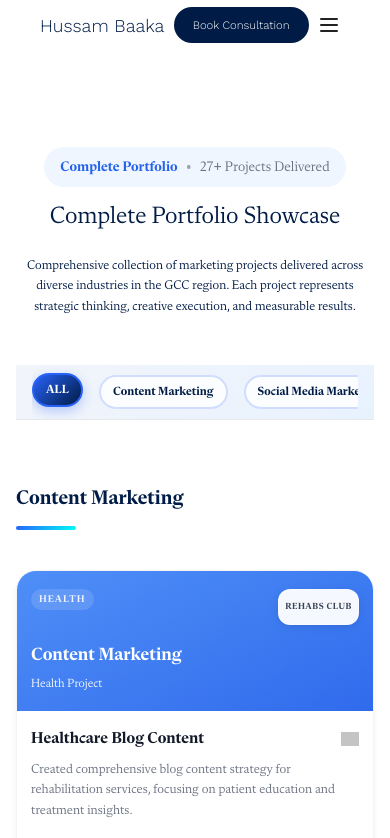
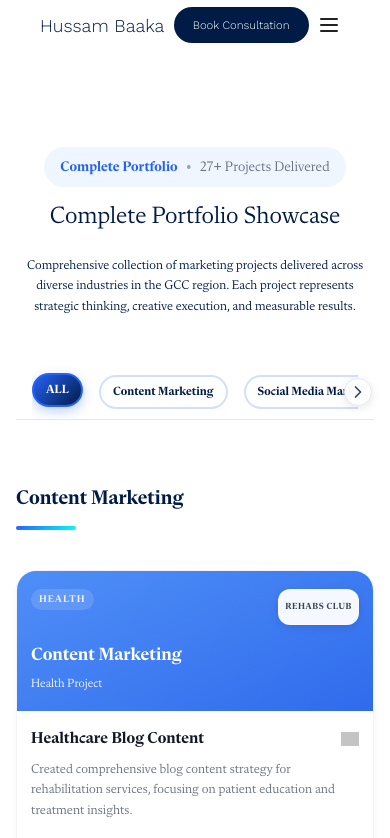
Before and after one commit to SystemSaura/hussam-portfolio, a Next.js app: page /portfolio in a window 390 px wide. Shown: the top 838 px of the page. Built offline with nearby package versions, Linux system fonts and the light colour scheme; grey boxes are pictures that could not be loaded.

Commit message:
improved portfolio page

```diff
--- a/src/portfolioPage/portfolioPage.module.css
+++ b/src/portfolioPage/portfolioPage.module.css
@@ -1,13 +1,19 @@
 /* Portfolio Page Styles - Matching Homepage Portfolio Section */
 
-/* Enhanced Tab Bar Styling */
+/* Enhanced Tab Bar Styling - Background Removed */
 .tabBarSection {
-  background: linear-gradient(135deg, #F2F5FA 0%, #E8F2FF 100%);
+  background: transparent;
   border-bottom: 1px solid #E5E7EB;
   position: sticky;
   top: 0;
   z-index: 20;
   backdrop-filter: blur(10px);
+}
+
+.tabContainerWrapper {
+  position: relative;
+  display: flex;
+  align-items: center;
 }
 
 .tabContainer {
@@ -17,10 +23,48 @@
   padding: 16px 0;
   scrollbar-width: none;
   -ms-overflow-style: none;
+  flex: 1;
 }
 
 .tabContainer::-webkit-scrollbar {
   display: none;
+}
+
+/* Scroll Arrow Styles */
+.scrollArrow {
+  position: absolute;
+  top: 50%;
+  transform: translateY(-50%);
+  z-index: 10;
+  background: rgba(255, 255, 255, 0.95);
+  border: 1px solid #E5E7EB;
+  border-radius: 50%;
+  width: 40px;
+  height: 40px;
+  display: flex;
+  align-items: center;
+  justify-content: center;
+  cursor: pointer;
+  transition: all 0.3s ease;
+  color: #374151;
+  backdrop-filter: blur(10px);
+  box-shadow: 0 2px 8px rgba(0, 0, 0, 0.1);
+}
+
+.scrollArrow:hover {
+  background: rgba(255, 255, 255, 1);
+  border-color: #2762F8;
+  color: #2762F8;
+  transform: translateY(-50%) scale(1.05);
+  box-shadow: 0 4px 12px rgba(39, 98, 248, 0.2);
+}
+
+.scrollArrowLeft {
+  left: -20px;
+}
+
+.scrollArrowRight {
+  right: -20px;
 }
 
 .tabButton {
@@ -397,6 +441,19 @@
     font-size: 14px;
     padding: 10px 20px;
   }
+
+  .scrollArrow {
+    width: 36px;
+    height: 36px;
+  }
+
+  .scrollArrowLeft {
+    left: -18px;
+  }
+
+  .scrollArrowRight {
+    right: -18px;
+  }
 }
 
 @media (max-width: 768px) {
@@ -468,6 +525,19 @@
   .tabButton {
     font-size: 13px;
     padding: 8px 16px;
+  }
+
+  .scrollArrow {
+    width: 32px;
+    height: 32px;
+  }
+
+  .scrollArrowLeft {
+    left: -16px;
+  }
+
+  .scrollArrowRight {
+    right: -16px;
   }
 }
 
@@ -541,4 +611,17 @@
     font-size: 12px;
     padding: 6px 12px;
   }
+
+  .scrollArrow {
+    width: 28px;
+    height: 28px;
+  }
+
+  .scrollArrowLeft {
+    left: -14px;
+  }
+
+  .scrollArrowRight {
+    right: -14px;
+  }
 }
--- a/src/portfolioPage/portfolioPage.tsx
+++ b/src/portfolioPage/portfolioPage.tsx
@@ -2,7 +2,7 @@
 
 import Image from "next/image";
 import Link from "next/link";
-import { useState } from "react";
+import { useState, useRef, useEffect } from "react";
 import Header from "../components/headerSection/header";
 import Footer from "../components/footerSection/footer";
 import styles from "./portfolioPage.module.css";
@@ -19,6 +19,9 @@ interface PortfolioPageProps {
 
 export default function PortfolioPage({ onNavigate }: PortfolioPageProps) {
   const [activeTab, setActiveTab] = useState("ALL");
+  const [showLeftArrow, setShowLeftArrow] = useState(false);
+  const [showRightArrow, setShowRightArrow] = useState(false);
+  const tabContainerRef = useRef<HTMLDivElement>(null);
 
   // Organized portfolio data from screenshots
   const portfolioData = {
@@ -283,6 +286,40 @@ export default function PortfolioPage({ onNavigate }: PortfolioPageProps) {
 
   const serviceTypes = ["ALL", "Content Marketing", "Social Media Marketing", "Brand Strategy", "Email Marketing", "Technical Writing", "Design & Creative", "Translation & Editing"];
 
+  // Check scroll position and update arrow visibility
+  const checkScrollPosition = () => {
+    if (tabContainerRef.current) {
+      const { scrollLeft, scrollWidth, clientWidth } = tabContainerRef.current;
+      setShowLeftArrow(scrollLeft > 0);
+      setShowRightArrow(scrollLeft < scrollWidth - clientWidth - 1);
+    }
+  };
+
+  // Scroll functions
+  const scrollLeft = () => {
+    if (tabContainerRef.current) {
+      tabContainerRef.current.scrollBy({ left: -200, behavior: 'smooth' });
+    }
+  };
+
+  const scrollRight = () => {
+    if (tabContainerRef.current) {
+      tabContainerRef.current.scrollBy({ left: 200, behavior: 'smooth' });
+    }
+  };
+
+  // Check scroll position on mount and resize
+  useEffect(() => {
+    checkScrollPosition();
+
+    const handleResize = () => {
+      checkScrollPosition();
+    };
+
+    window.addEventListener('resize', handleResize);
+    return () => window.removeEventListener('resize', handleResize);
+  }, []);
+
   const getFilteredData = () => {
     if (activeTab === "ALL") {
       return portfolioData;
@@ -345,10 +382,29 @@ export default function PortfolioPage({ onNavigate }: PortfolioPageProps) {
               }
             </p>
 
-            {/* Enhanced Tab Bar moved here - after the subtitle */}
+            {/* Enhanced Tab Bar with scroll indicators */}
             <div className={styles.tabBarSection}>
               <div className="max-w-7xl mx-auto px-4 sm:px-6 lg:px-8">
-                <div className={styles.tabContainer}>
+                <div className={styles.tabContainerWrapper}>
+                  {/* Left Arrow */}
+                  {showLeftArrow && (
+                    <button
+                      onClick={scrollLeft}
+                      className={styles.scrollArrow + " " + styles.scrollArrowLeft}
+                      aria-label="Scroll tabs left"
+                    >
+                      <svg width="20" height="20" viewBox="0 0 24 24" fill="none" xmlns="http://www.w3.org/2000/svg">
+                        <path d="M15 18L9 12L15 6" stroke="currentColor" strokeWidth="2" strokeLinecap="round" strokeLinejoin="round"/>
+                      </svg>
+                    </button>
+                  )}
+
+                  {/* Tab Container */}
+                  <div
+                    ref={tabContainerRef}
+                    className={styles.tabContainer}
+                    onScroll={checkScrollPosition}
+                  >
                     {serviceTypes.map((type) => (
                       <button
                         key={type}
@@ -360,6 +416,20 @@ export default function PortfolioPage({ onNavigate }: PortfolioPageProps) {
                         {type}
                       </button>
                     ))}
+                  </div>
+
+                  {/* Right Arrow */}
+                  {showRightArrow && (
+                    <button
+                      onClick={scrollRight}
+                      className={styles.scrollArrow + " " + styles.scrollArrowRight}
+                      aria-label="Scroll tabs right"
+                    >
+                      <svg width="20" height="20" viewBox="0 0 24 24" fill="none" xmlns="http://www.w3.org/2000/svg">
+                        <path d="M9 18L15 12L9 6" stroke="currentColor" strokeWidth="2" strokeLinecap="round" strokeLinejoin="round"/>
+                      </svg>
+                    </button>
+                  )}
                 </div>
               </div>
             </div>
```
Lines whose indentation alone changed are shown as unchanged.
